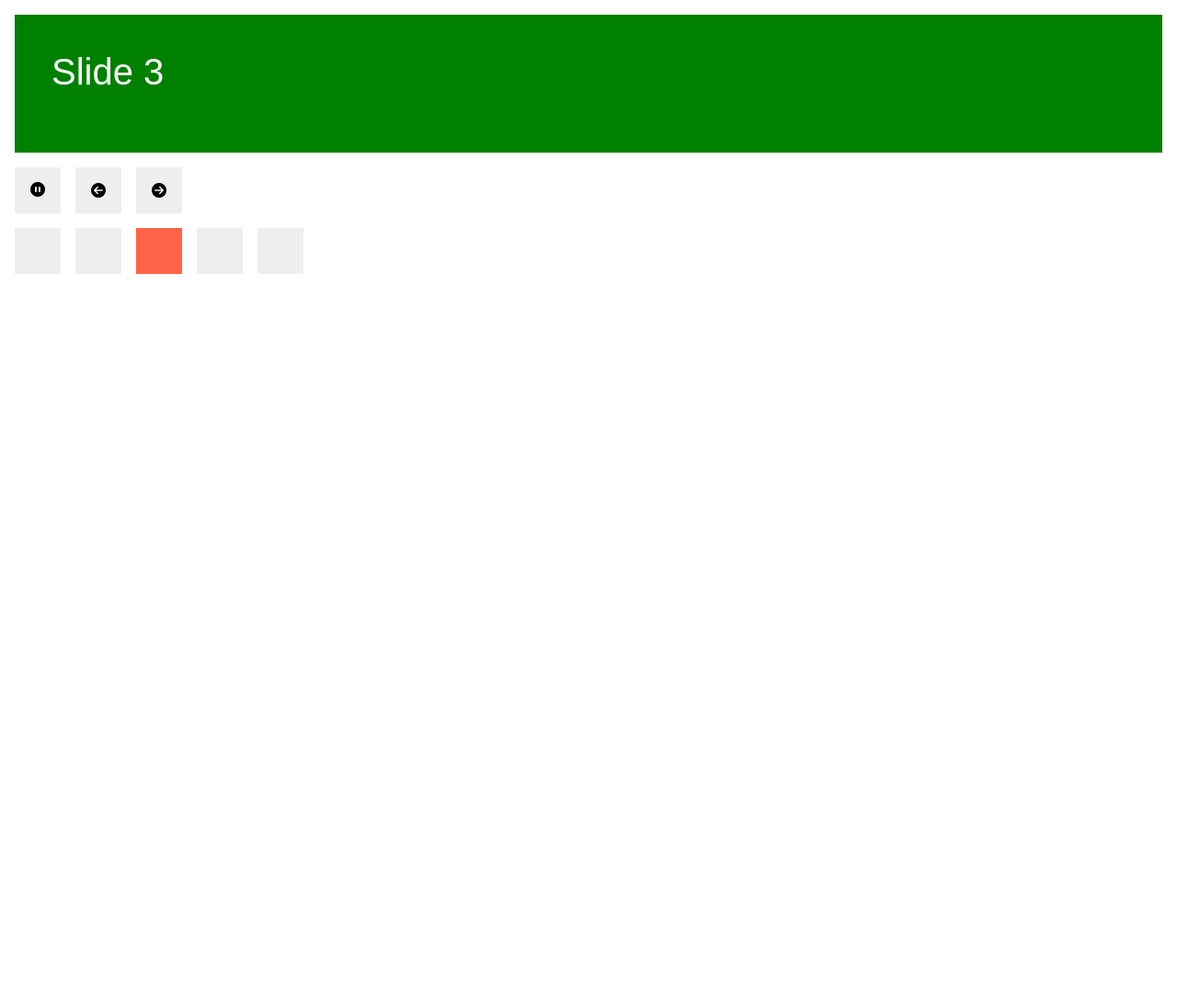
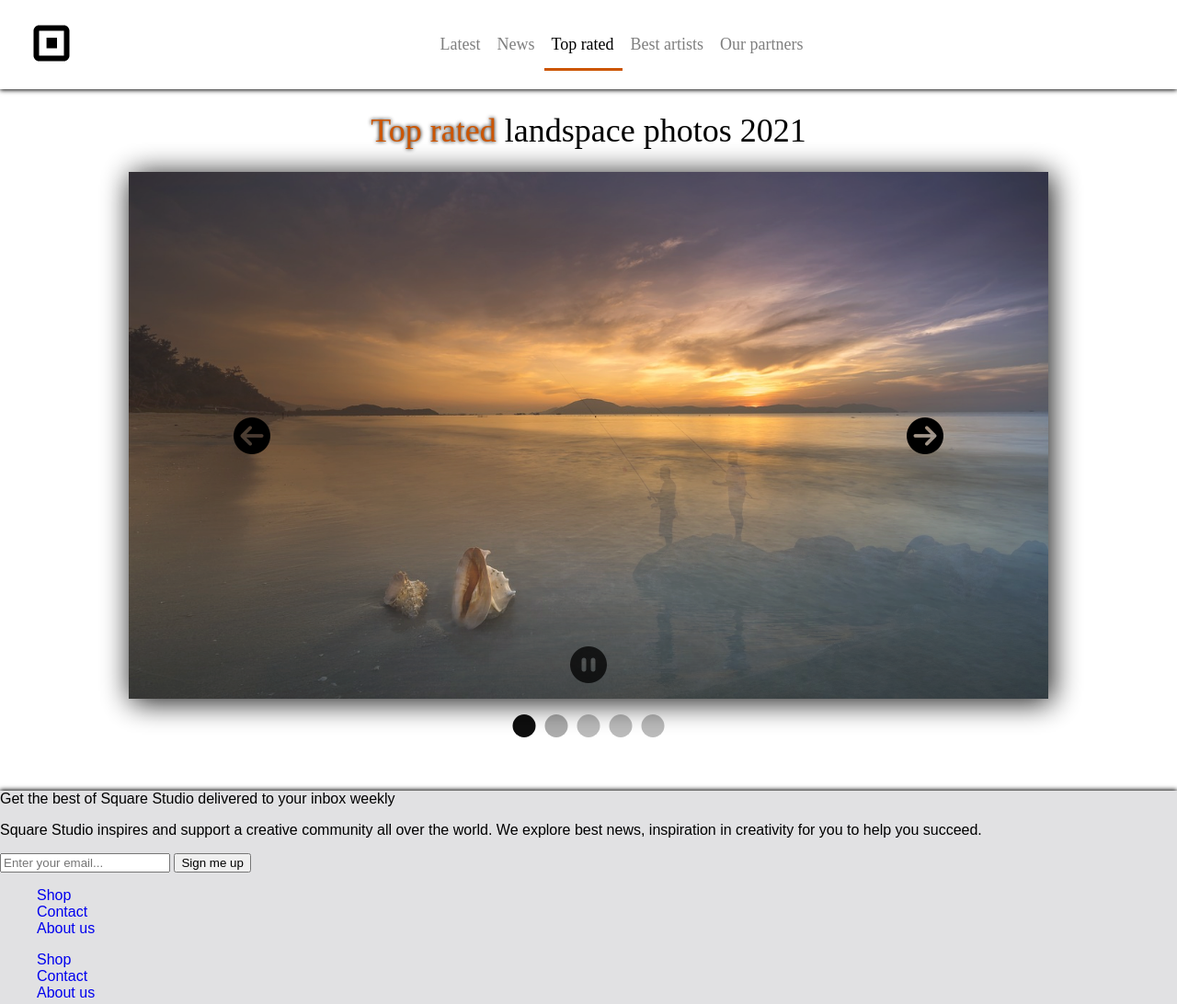
Before and after one commit to dark-st/js_carousel, a plain HTML site: page index.html in a window 1280 px wide. Shown: the top 1092 px of the page at 92% size. Before the commit the page ends 800 px from the top, so only its background shows below. Drawn offline with Linux system fonts and the light colour scheme; a web font is replaced by a local one.

Commit message:
header + main section ✔

```diff
--- a/assets/css/style.css
+++ b/assets/css/style.css
@@ -1,7 +1,3 @@
-/*
-essential styles:
-these make the slideshow work
-*/
 * {
   box-sizing: border-box;
 }
@@ -9,24 +5,139 @@ these make the slideshow work
 body {
   margin: 0;
   font-family: Arial, Helvetica, sans-serif;
+  background-color: white;
 }
+
+a {
+  text-decoration: none;
+}
+
+ul {
+  list-style: none;
+}
+
+h1 {
+  text-align: center;
+  font-family: "Rubik Wet Paint";
+  font-weight: 400;
+  font-size: 2.25em;
+}
+
+.header {
+  min-height: 50px;
+  box-shadow: 0 1px 5px black;
+}
+
+.header-menu {
+  padding: 1.25em 0;
+}
+
+.header-menu__container {
+  display: grid;
+  grid-template-columns: auto 1fr;
+  padding: 0 40px;
+  align-items: center;
+}
+
+.header-logo__img {
+  transform: scale(1.5);
+  transition: filter 0.5s;
+}
+.header-logo__img:hover {
+  /* turning black color into #cc5500 (burnt orange) */
+  filter: brightness(0) saturate(100%) invert(30%) sepia(83%) saturate(2499%)
+    hue-rotate(20deg) brightness(96%) contrast(102%);
+}
+
+.header-navbar__list {
+  margin: 0;
+  display: flex;
+  justify-content: center;
+}
+
+.header-navbar__link {
+  display: block;
+  padding: 1em 0.5em;
+  color: black;
+  opacity: 0.5;
+  transition: 0.5s ease-in-out;
+  font-size: 1.125em;
+  font-family: "Rubik Bubbles";
+  position: relative;
+  overflow: hidden;
+  text-align: center;
+}
+
+.header-navbar__link.current {
+  opacity: 1;
+}
+
+.header-navbar__link.current::after {
+  content: "";
+  position: absolute;
+  width: 98%;
+  height: 3px;
+  right: 0;
+  bottom: 0;
+  background-color: #cc5500;
+}
+
+.header-navbar__link:hover,
+.header-navbar__link:focus {
+  opacity: 1;
+  /* TODO:hover animation */
+}
+.header-navbar__link::after {
+  content: "";
+  position: absolute;
+  width: 0;
+  right: 50%;
+  height: 3px;
+  bottom: 0;
+  transition: 0.5s ease-in-out;
+  background-color: #cc5500;
+}
+
+.header-navbar__link:hover::after,
+.header-navbar__link:focus::after {
+  width: 98%;
+  right: 0;
+}
+
+.main-content {
+  margin-bottom: 100px;
+}
+
+.carousel {
+  margin: 1em;
+  position: relative;
+}
+
+.heading-accent {
+  color: #cc5500;
+  text-shadow: 0 0 4px black;
+}
+
 .slides {
   position: relative;
-  height: 150px;
   padding: 0px;
   margin: 0px;
-  list-style-type: none;
 }
 
 .slide {
   position: absolute;
-  left: 0px;
-  top: 0px;
-  width: 100%;
-  height: 100%;
+  top: 50%;
+  right: 50%;
+  transform: translateX(50%);
+  width: 1000px;
+  height: 573px;
   opacity: 0;
   z-index: 1;
   transition: opacity 1s;
+  box-shadow: 3px 3px 30px black;
+  background-repeat: no-repeat;
+  background-position: center;
+  background-size: cover;
 }
 
 .active {
@@ -34,67 +145,96 @@ body {
   z-index: 2;
 }
 
-/*
-non-essential styles:
-just for appearance; change whatever you want
-*/
-
-.slide {
-  font-size: 40px;
-  padding: 40px;
-  box-sizing: border-box;
-  background: #333;
-  color: #fff;
-}
-
 .slide:nth-of-type(1) {
-  background: red;
+  background-image: url(../img/carousel-slide1.jpg);
 }
 
 .slide:nth-of-type(2) {
-  background: orange;
+  background-image: url(../img/carousel-slide2.jpg);
 }
 
 .slide:nth-of-type(3) {
-  background: green;
+  background-image: url(../img/carousel-slide3.jpg);
 }
 
 .slide:nth-of-type(4) {
-  background: blue;
+  background-image: url(../img/carousel-slide4.jpg);
 }
 
 .slide:nth-of-type(5) {
-  background: purple;
+  background-image: url(../img/carousel-slide5.jpg);
 }
 
-.carousel {
-  margin: 1em;
+.controls {
+  position: relative;
+  height: 573px;
 }
-.indicators,
-.controls {
+
+.control {
   display: flex;
-  gap: 1em;
-  margin-top: 1em;
-}
-.indicator,
-.control {
-  background-color: #eee;
-  /* padding: 0.75em 1em; */
-  height: 50px;
-  width: 50px;
+  position: absolute;
   cursor: pointer;
   user-select: none;
-  display: flex;
+  z-index: 11;
   justify-content: center;
-  align-items: center;
+  transition: color 0.5s;
 }
 
-.indicator.active {
-  background-color: tomato;
+.control:hover {
+  color: #cc5500;
+}
+
+.control--pause {
+  top: 90%;
+  right: 50%;
+  transform: scale(2.5);
+  color: black;
+  opacity: 0.75;
 }
 
 .control--pause span {
   position: absolute;
   opacity: 0;
-  /* z-index: -10; */
 }
+
+.control--next {
+  top: 50%;
+  transform: translateY(-50%) scale(2.5);
+  right: 20%;
+}
+
+.control--prev {
+  top: 50%;
+  transform: translateY(-50%) scale(2.5);
+  left: 20%;
+}
+
+.indicators {
+  display: flex;
+  position: absolute;
+  top: 103%;
+  right: 50%;
+  transform: translateX(50%);
+  gap: 0.625em;
+}
+
+.indicator {
+  height: 25px;
+  width: 25px;
+  border-radius: 50%;
+  background-color: #bbbbbb;
+  transition: background-color 0.5s ease-in-out;
+  cursor: pointer;
+  user-select: none;
+
+  /* TODO: hover anim */
+}
+
+.indicator.active {
+  background-color: black;
+}
+
+.footer {
+  background-color: #e1e1e3;
+  box-shadow: 0 -1px 5px black;
+}
--- a/assets/js/basic-carousel.js
+++ b/assets/js/basic-carousel.js
@@ -36,7 +36,7 @@ class Carousel {
     <span id="fa-play-icon">${this.FA_PLAY}</span>
     </span>`;
     const PREV = `<span class="control control--prev" type="button" id="prev-btn">${this.FA_PREV}</span>`;
-    const NEXT = ` <span class="control control-=next" type="button" id="next-btn">${this.FA_NEXT}</span>`;
+    const NEXT = ` <span class="control control--next" type="button" id="next-btn">${this.FA_NEXT}</span>`;
 
     controls.setAttribute('class', 'controls');
     controls.innerHTML = PAUSE + PREV + NEXT;
--- a/assets/js/main.js
+++ b/assets/js/main.js
@@ -4,7 +4,7 @@ import SwipeCarousel from './advanced-carousel.js';
 const carousel = new SwipeCarousel({
   containerID: '#carousel',
   slideID: '.slide',
-  interval: 2000,
+  interval: 5000,
   isPlaying: true,
 });
 
--- a/index.html
+++ b/index.html
@@ -7,21 +7,99 @@
   <meta name="viewport" content="width=device-width, initial-scale=1.0">
   <link rel="stylesheet" href="assets/css/style.css">
   <link rel="stylesheet" href="https://cdnjs.cloudflare.com/ajax/libs/font-awesome/6.1.1/css/all.min.css">
+  <link rel="preconnect" href="https://fonts.googleapis.com">
+  <link rel="preconnect" href="https://fonts.gstatic.com" crossorigin>
+  <link href="https://fonts.googleapis.com/css2?family=Rubik+Bubbles&family=Rubik+Wet+Paint&display=swap"
+    rel="stylesheet">
+
   <title>JS Carousel</title>
 </head>
 
 <body>
 
-  <div id="carousel" class="carousel">
-    <div id="slides-container" class="slides">
-      <div class="slide active">Slide 1</div>
-      <div class="slide">Slide 2</div>
-      <div class="slide">Slide 3</div>
-      <div class="slide">Slide 4</div>
-      <div class="slide">Slide 5</div>
+  <header class="header">
+    <div class="header-menu">
+
+      <div class="header-menu__container">
+        <div class="header-logo">
+          <a href="#" class="header-logo__link"><img src="assets/img/logo-square.svg" alt="Square Studio"
+              class="header-logo__img"></a>
+        </div>
+
+        <nav class="header-navbar">
+
+          <ul class="header-navbar__list">
+            <li class="header-navbar__item"><a href="#" class="header-navbar__link">Latest</a></li>
+            <li class="header-navbar__item"><a href="#" class="header-navbar__link">News</a></li>
+            <li class="header-navbar__item"><a href="#" class="header-navbar__link current">Top rated</a></li>
+            <li class="header-navbar__item"><a href="#" class="header-navbar__link">Best artists</a></li>
+            <li class="header-navbar__item"><a href="#" class="header-navbar__link">Our partners</a></li>
+          </ul>
+
+        </nav>
+
+      </div>
+
     </div>
+  </header>
 
-    <script src="assets/js/main.js" type="module"></script>
+  <main class="main-content">
+    <h1><span class="heading-accent">Top rated</span> landspace photos 2021</h1>
+    <div id="carousel" class="carousel">
+      <div id="slides-container" class="slides">
+        <div class="slide active"></div>
+        <div class="slide"></div>
+        <div class="slide"></div>
+        <div class="slide"></div>
+        <div class="slide"></div>
+      </div>
+      <script src="assets/js/main.js" type="module"></script>
+    </div>
+  </main>
+
+  <footer class="footer">
+    <div class="footer__container">
+
+      <div class="footer-right">
+        <span>Get the best of Square Studio delivered to your inbox weekly</span>
+        <p>Square Studio inspires and support a creative community all over the world. We explore best news, inspiration
+          in creativity for you to help you succeed.</p>
+      </div>
+
+      <div class="footer-left">
+
+        <div class="footer-form">
+          <input class="footer-form__email" type="email" placeholder="Enter your email...">
+          <button class="btn" type="submit">Sign me up</button>
+        </div>
+
+        <div class="footer-media">
+          <div class="footer-media__column-1">
+            <ul class="footer-media__list">
+              <li class="footer-media__item"><a class="footer-media__link" href="#">Shop</a></li>
+              <li class="footer-media__item"><a class="footer-media__link" href="#">Contact</a></li>
+              <li class="footer-media__item"><a class="footer-media__link" href="#">About us</a></li>
+            </ul>
+
+          </div>
+
+          <div class="footer-media__column-2">
+            <ul class="footer-media__list">
+              <li class="footer-media__item"><a class="footer-media__link" href="#">Shop</a></li>
+              <li class="footer-media__item"><a class="footer-media__link" href="#">Contact</a></li>
+              <li class="footer-media__item"><a class="footer-media__link" href="#">About us</a></li>
+            </ul>
+          </div>
+
+        </div>
+
+      </div>
+
+      <div class="footer-copyright">
+        &copy;dark-st 2022
+      </div>
+    </div>
+  </footer>
 </body>
 
 </html>
```
Also changed, not shown: gulpfile.js (+19 -24 lines), assets/img/carousel-slide1.jpg (added), assets/img/carousel-slide2.jpg (added), assets/img/carousel-slide3.jpg (added), assets/img/carousel-slide4.jpg (added), assets/img/carousel-slide5.jpg (added), assets/img/logo-square.svg (added).
